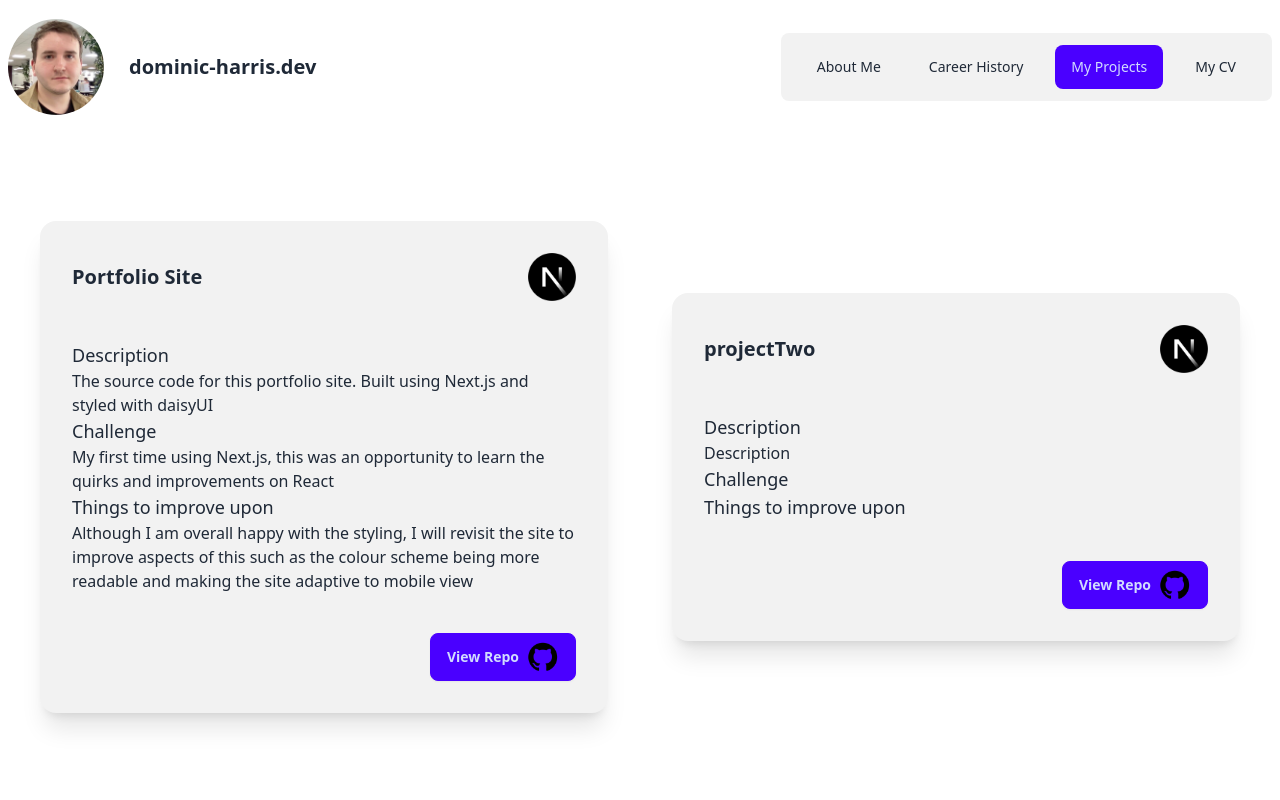
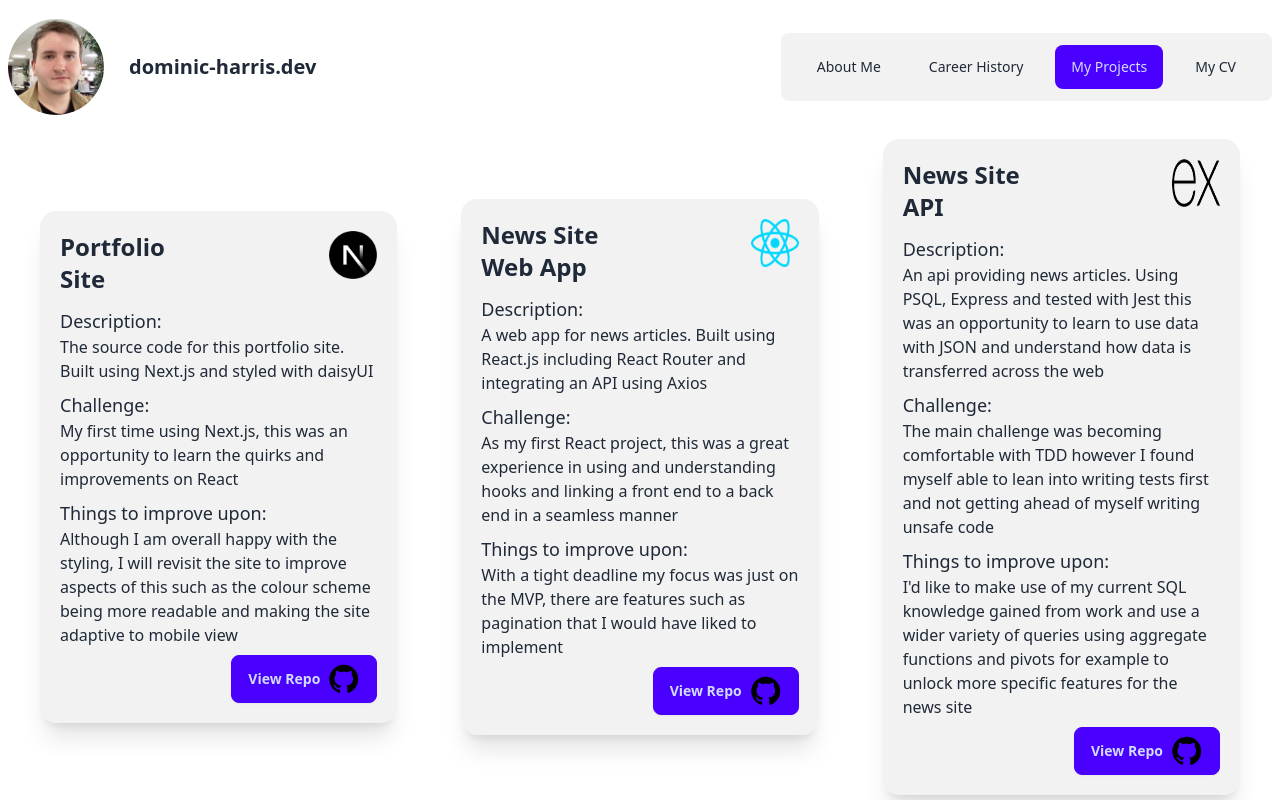
Before and after one commit to DominicFH/Portfolio, a Next.js app: page /projects in a window 1280 px wide. Built offline with nearby package versions, Linux system fonts and the light colour scheme.

Commit message:
Finish projects page

```diff
--- a/components/ProjectCard.js
+++ b/components/ProjectCard.js
@@ -2,32 +2,38 @@ import Image from "next/image";
 import Link from "next/link";
 import React from "react";
 
-const ProjectCard = ({ project: { name, link, desc, challenge, roomForImprovement } }) => {
+const ProjectCard = ({ project: { name, link, desc, challenge, roomForImprovement, skillLogo } }) => {
   console.log(link);
   return (
-    <div className="card bg-base-200 w-96 shadow-xl h-fit mx-8 grow">
-      <div className="card-body">
+    <div className="card bg-base-200 w-96 shadow-xl mx-8">
+      <div className="card-compact p-5">
         <div className="grid grid-cols-2 gap-4">
-          <h2 className="card-title w-auto text-xl">{name}</h2>
+          <h2 className="card-title w-auto text-2xl">{name}</h2>
           <div className="justify-self-end relative w-12 h-12">
-            <Image src="/images/nextjs-icon.png" fill />
+            <Image src={`/images/${skillLogo}`} fill />
           </div>
         </div>
-        <div className="my-8">
-          <h3 className="text-lg">Description</h3>
+        <div className="project-desc my-2">
+          <h3 className="text-lg">Description:</h3>
           <p>{desc}</p>
-          <h3 className="text-lg">Challenge</h3>
+        </div>
+        <div className="project-challenges my-2">
+          <h3 className="text-lg">Challenge:</h3>
           <p>{challenge}</p>
-          <h3 className="text-lg">Things to improve upon</h3>
+        </div>
+        <div className="project-improvements my-2">
+          <h3 className="text-lg">Things to improve upon:</h3>
           <p>{roomForImprovement}</p>
         </div>
         <div className="card-actions justify-end">
-          <button className="btn btn-primary">
-            <Link href={link}>View Repo</Link>
-            <div className="justify-self-end relative w-8 h-8">
-              <Image src="/images/github-icon.png" fill />
-            </div>
-          </button>
+          <Link href={link}>
+            <button className="btn btn-primary">
+              View Repo
+              <div className="justify-self-end relative w-8 h-8">
+                <Image src="/images/github-icon.png" fill />
+              </div>
+            </button>
+          </Link>
         </div>
       </div>
     </div>
--- a/pages/projects.js
+++ b/pages/projects.js
@@ -12,8 +12,27 @@ export default function Projects() {
       challenge: "My first time using Next.js, this was an opportunity to learn the quirks and improvements on React",
       roomForImprovement:
         "Although I am overall happy with the styling, I will revisit the site to improve aspects of this such as the colour scheme being more readable and making the site adaptive to mobile view",
+      skillLogo: "nextjs-icon.png",
     },
-    { name: "projectTwo", link: "", desc: "Description" },
+    {
+      name: "News Site Web App",
+      link: "https://github.com/DominicFH/nc-news",
+      desc: "A web app for news articles. Built using React.js including React Router and integrating an API using Axios",
+      challenge:
+        "As my first React project, this was a great experience in using and understanding hooks and linking a front end to a back end in a seamless manner",
+      roomForImprovement: "With a tight deadline my focus was just on the MVP, there are features such as pagination that I would have liked to implement",
+      skillLogo: "reactjs-icon.png",
+    },
+    {
+      name: "News Site API",
+      link: "https://github.com/DominicFH/dominic-news-project",
+      desc: "An api providing news articles. Using PSQL, Express and tested with Jest this was an opportunity to learn to use data with JSON and understand how data is transferred across the web",
+      challenge:
+        "The main challenge was becoming comfortable with TDD however I found myself able to lean into writing tests first and not getting ahead of myself writing unsafe code",
+      roomForImprovement:
+        "I'd like to make use of my current SQL knowledge gained from work and use a wider variety of queries using aggregate functions and pivots for example to unlock more specific features for the news site",
+      skillLogo: "expressjs-icon.png",
+    },
   ];
   return (
     <Layout>
@@ -22,7 +41,7 @@ export default function Projects() {
       </Head>
       <Main>
         <div className="h-full flex justify-items-center">
-          <div className="carousel carousel-center rounded-box flex-auto items-center">
+          <div className="carousel carousel-center rounded-box flex-initial items-center">
             {projects.map((project) => {
               return <ProjectCard project={project} />;
             })}
```
Also changed, not shown: public/images/expressjs-icon.png (added), public/images/reactjs-icon.png (added).
